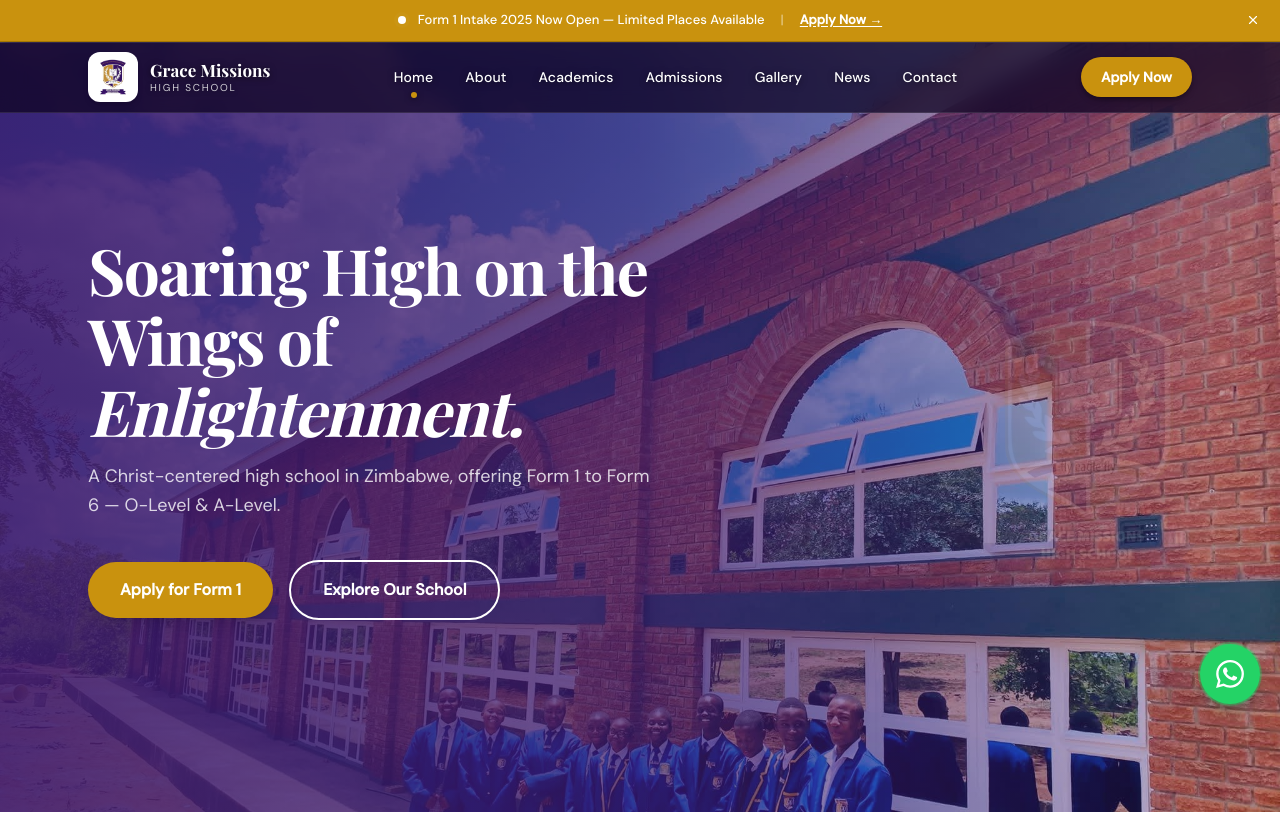
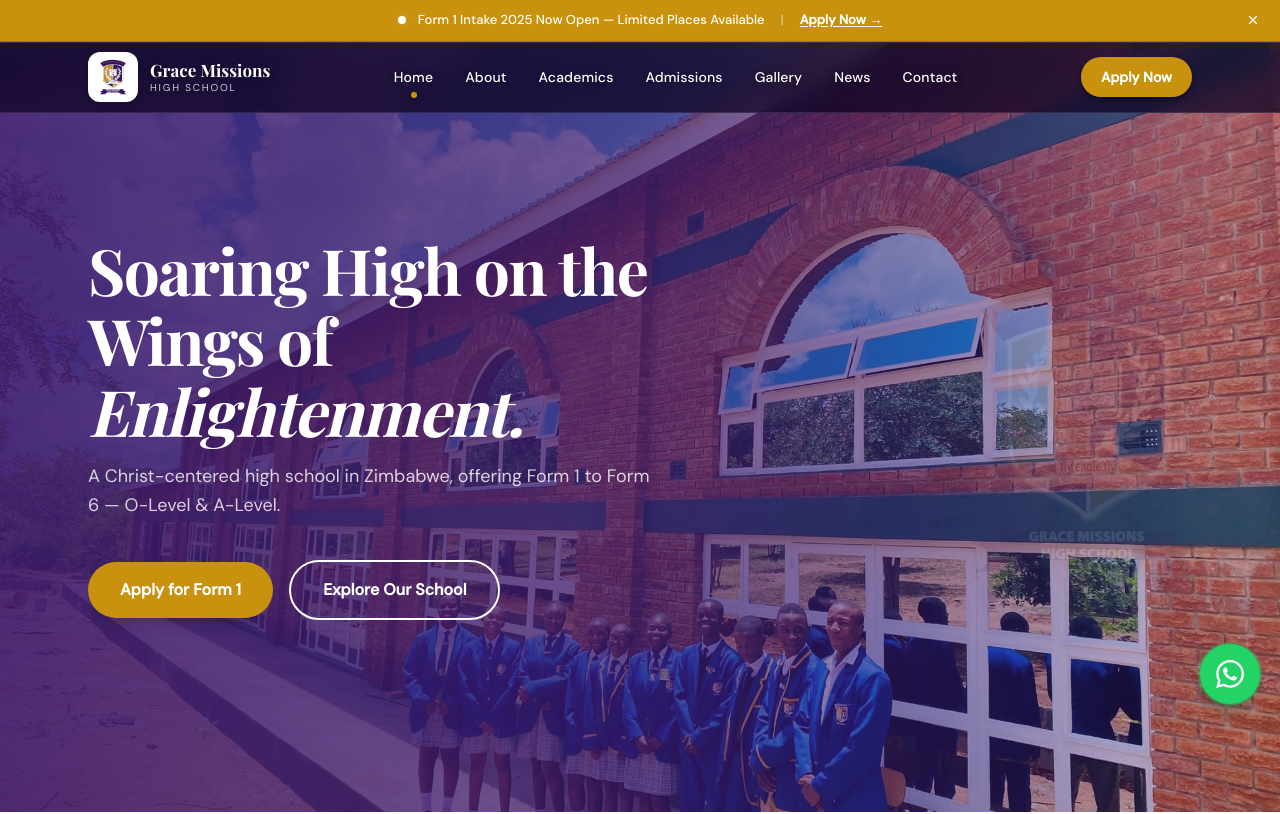
Before and after one commit to tinoe0404/grace-mission, a Next.js app: page / in a window 1280 px wide. Shown: the top 814 px of the page. Built offline with nearby package versions, Linux system fonts and the light colour scheme.

Commit message:
refactor: replace background div with Next.js Image component for optimized hero background rendering

```diff
--- a/src/components/home/Hero.tsx
+++ b/src/components/home/Hero.tsx
@@ -19,9 +19,12 @@ export default function Hero() {
   return (
     <section className="relative min-h-[90vh] flex flex-col justify-center overflow-hidden">
       {/* Background Image */}
-      <div
-        className="absolute inset-0 bg-cover"
-        style={{ backgroundImage: 'url("/images/hoyo/IMG_6969.JPG")', backgroundPosition: 'center bott' }}
+      <Image
+        src="/images/hoyo/IMG_6969.JPG"
+        fill
+        alt=""
+        className="object-cover object-center"
+        priority
       />
       {/* Overlay Gradient */}
       <div className="absolute inset-0 bg-gradient-to-r from-primary/90 via-primary/70 to-primary/20 w-full" />
```
